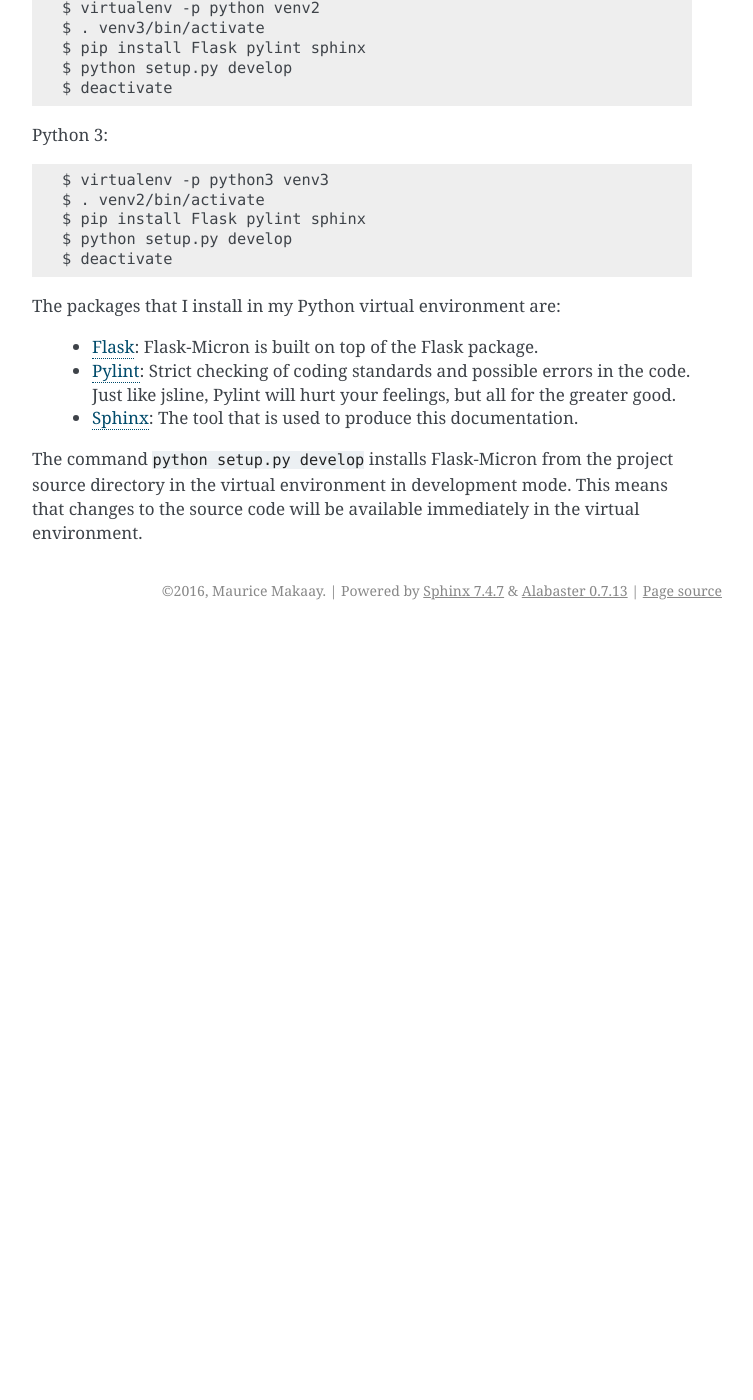
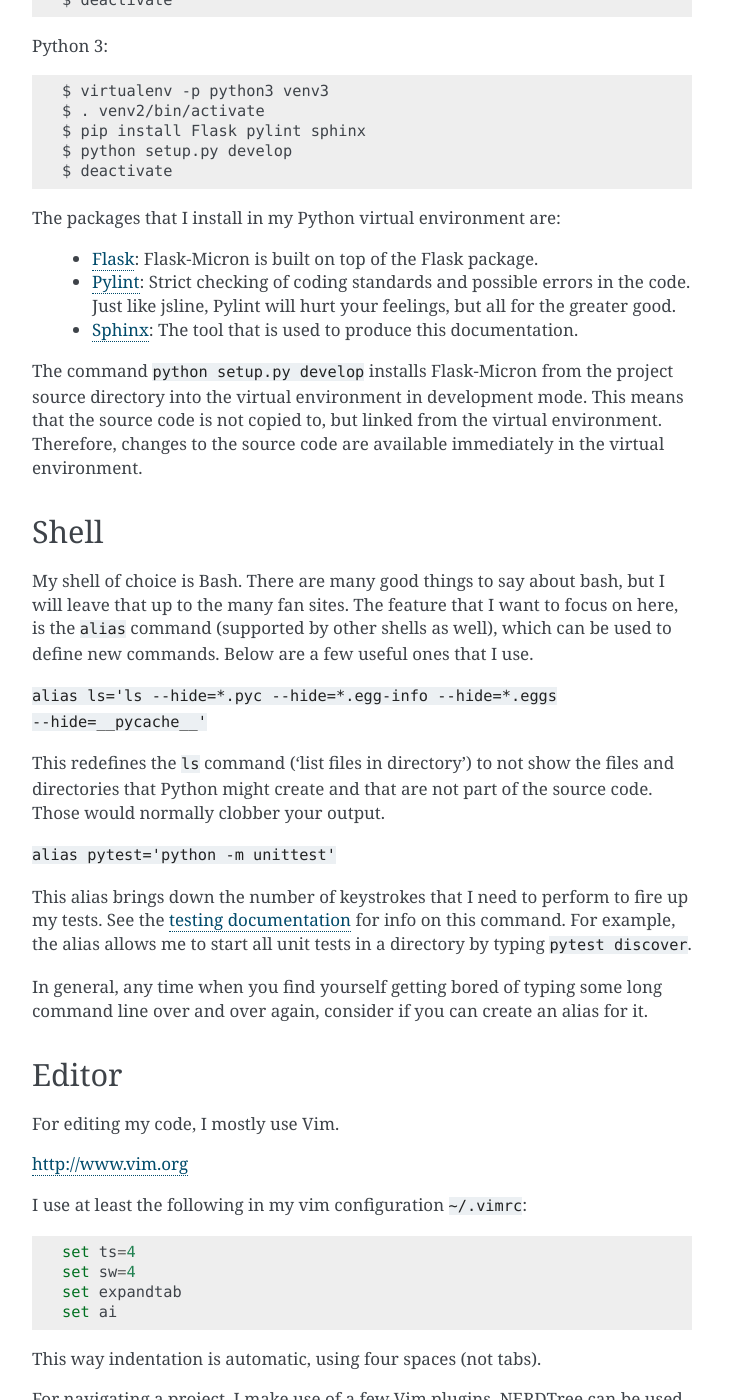
Before and after one commit to mmakaay/flask_micron, a Sphinx documentation site: the page built from documentation/developers/environment.rst, in a window 1280 px wide and 1400 px high, scrolled down 910 px. Shown: the whole window, without its empty margins (388-1141 px from the left). Built offline with Sphinx 7.4.7, drawn with Linux system fonts in a browser that asks for light colours; before the commit the page ends 1540 px from its top, so only the background shows below that; some of the changed text lies outside the part shown.

Commit message:
Documentation updates.

```diff
--- a/documentation/developers/environment.rst
+++ b/documentation/developers/environment.rst
@@ -62,6 +63,91 @@
   - `Sphinx`_: The tool that is used to produce this documentation.
 
 The command ``python setup.py develop`` installs Flask-Micron from the project
-source directory in the virtual environment in development mode. This means
-that changes to the source code will be available immediately in the virtual
+source directory into the virtual environment in development mode. This means
+that the source code is not copied to, but linked from the virtual environment.
+Therefore, changes to the source code are available immediately in the virtual
 environment.
+
+.. _dev_shell:
+
+Shell
+-----
+
+My shell of choice is Bash. There are many good things to say about bash,
+but I will leave that up to the many fan sites. The feature that I want to
+focus on here, is the ``alias`` command (supported by other shells as well),
+which can be used to define new commands. Below are a few useful ones that
+I use.
+
+``alias ls='ls --hide=*.pyc --hide=*.egg-info --hide=*.eggs --hide=__pycache__'``
+
+This redefines the ``ls`` command ('list files in directory') to not show
+the files and directories that Python might create and that are not part
+of the source code. Those would normally clobber your output.
+
+``alias pytest='python -m unittest'``
+
+This alias brings down the number of keystrokes that I need to perform
+to fire up my tests. See the :ref:`testing documentation
+<dev_testing_running>` for info on this command. For example, the alias allows
+me to start all unit tests in a directory by typing ``pytest discover``.
+
+In general, any time when you find yourself getting bored of typing some
+long command line over and over again, consider if you can create an alias
+for it.
+
+.. _dev_editor:
+
+Editor
+------
+
+For editing my code, I mostly use Vim.
+
+http://www.vim.org
+
+I use at least the following in my vim configuration ``~/.vimrc``::
+
+    set ts=4
+    set sw=4
+    set expandtab
+    set ai
+
+This way indentation is automatic, using four spaces (not tabs).
+
+For navigating a project, I make use of a few Vim plugins.
+NERDTree can be used to browse a directory tree within Vim.
+
+https://github.com/scrooloose/nerdtree
+
+CtrlP provides a fuzzy search interface, which helps me find files very
+quickly. For example the source for this documentation file
+(``documentation/developers/environment.rst``) can be reached from anywhere in
+the project, by hitting CTRL+P and typing ``env``.  That is already unique
+enough for CtrlP to identify this file. I could also have typed ``docdevenv``.
+
+http://ctrlpvim.github.io/ctrlp.vim
+
+.. _dev_terminal:
+
+Terminal
+--------
+
+I am a big fan of ``tmux``, a terminal multiplexer like Gnu Screen, only
+sooooo much better. I am a heavy user of tmux' panels (split screen).
+I mostly have an editor running in one panel, while running a
+:ref:`countinuous testing loop <dev_testing_continuous>` in another panel.
+That allows me to quickly move forward using Test Driven Development (TDD,
+highly recommended).
+
+https://tmux.github.io/
+
+Searching
+---------
+
+For searching through my source code, I don't use ``grep``. Instead I use
+``ack-grep``. One of its biggest features for me, is that it knows about
+version control systems (VCS) and automatically skips VCS meta data files
+and directories when traversing the source tree. This makes searching a lot
+faster and the output will only contain matches from the actual source code.
+
+http://beyondgrep.com/
```
Also changed, not shown: other parts of documentation/developers/environment.rst (+5 -4 lines), 1 other file.
